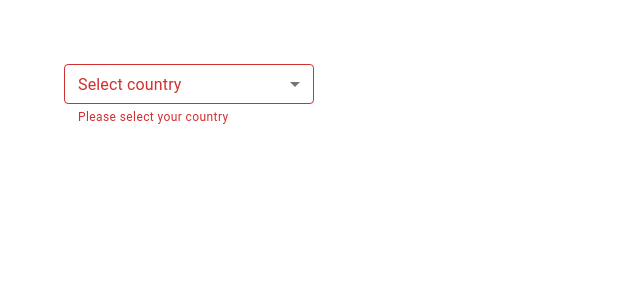
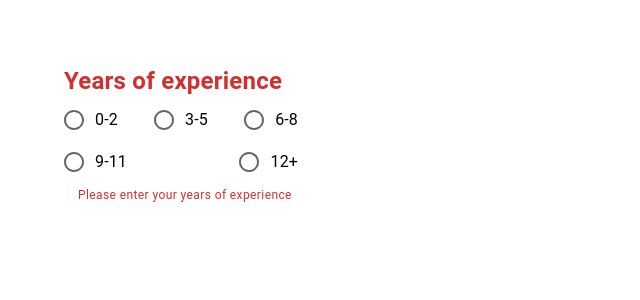
Before and after one commit to mcc1461/react-mui-mcc1, a React (Create React App) app: page / in a window 1280 px wide. Shown: the top 300 px of the page, without its empty margins (0-640 px from the left). Built offline with nearby package versions, Linux system fonts and the light colour scheme.

Commit message:
feat: radio button component recaped

```diff
--- a/src/App.tsx
+++ b/src/App.tsx
@@ -1,8 +1,9 @@
 import './App.css';
+import MuiRadioButton from './components/MuiRadioButton';
 // import MuiTextField from './components/MuiTextField';
 // import MuiTypography from './components/MuiTypography';
 // import MuiButton2 from './components/MuiButton2';
-import MuiSelect from './components/MuiSelect';
+// import MuiSelect from './components/MuiSelect';
 
 function App() {
   return (
@@ -10,7 +11,8 @@ function App() {
      {/* <MuiTypography /> */}
      {/* <MuiButton2 /> */}
      {/* <MuiTextField /> */}
-      <MuiSelect />
+      {/* <MuiSelect /> */}
+      <MuiRadioButton />
     </div>
   );
 }
--- /dev/null
+++ b/src/components/MuiRadioButton.tsx
@@ -0,0 +1,48 @@
+import { BorderHorizontal } from "@mui/icons-material";
+import {
+  Box,
+  FormControl,
+  FormLabel,
+  FormControlLabel,
+  Radio,
+  RadioGroup,
+  FormHelperText,
+} from "@mui/material";
+import { useState } from "react";
+
+const MuiRadioButton = () => {
+    const [value, setValue] = useState('');
+    console.log({value});
+
+    const handleChange = (event: React.ChangeEvent<HTMLInputElement>) => {
+        setValue(event.target.value);
+    }
+  return (
+    <Box width="250px">
+      <FormControl error >
+        <FormLabel id="job-experience-group-level" style={{fontWeight: "bold", fontSize:"1.5rem"}}>
+            Years of experience
+        </FormLabel>
+        <RadioGroup
+            aria-labelledby="job-experience-group-level"
+            name="job-experience"
+            value={value}
+            onChange={handleChange}
+            row
+            style={{display: "flex", flexDirection: "row", justifyContent: "space-between"}}
+        >
+            <FormControlLabel value="0-2" control={<Radio size="medium" color="secondary" />} label="0-2" />
+            <FormControlLabel value="3-5" control={<Radio />} label="3-5 " />
+            <FormControlLabel value="6-8" control={<Radio />} label="6-8" />
+            <FormControlLabel value="9-11" control={<Radio />} label="9-11 " />
+            <FormControlLabel value="12+" control={<Radio />} label="12+" />
+        </RadioGroup>
+        <FormHelperText>
+            Please enter your years of experience
+        </FormHelperText>
+      </FormControl>
+    </Box>
+  );
+};
+
+export default MuiRadioButton;
```
